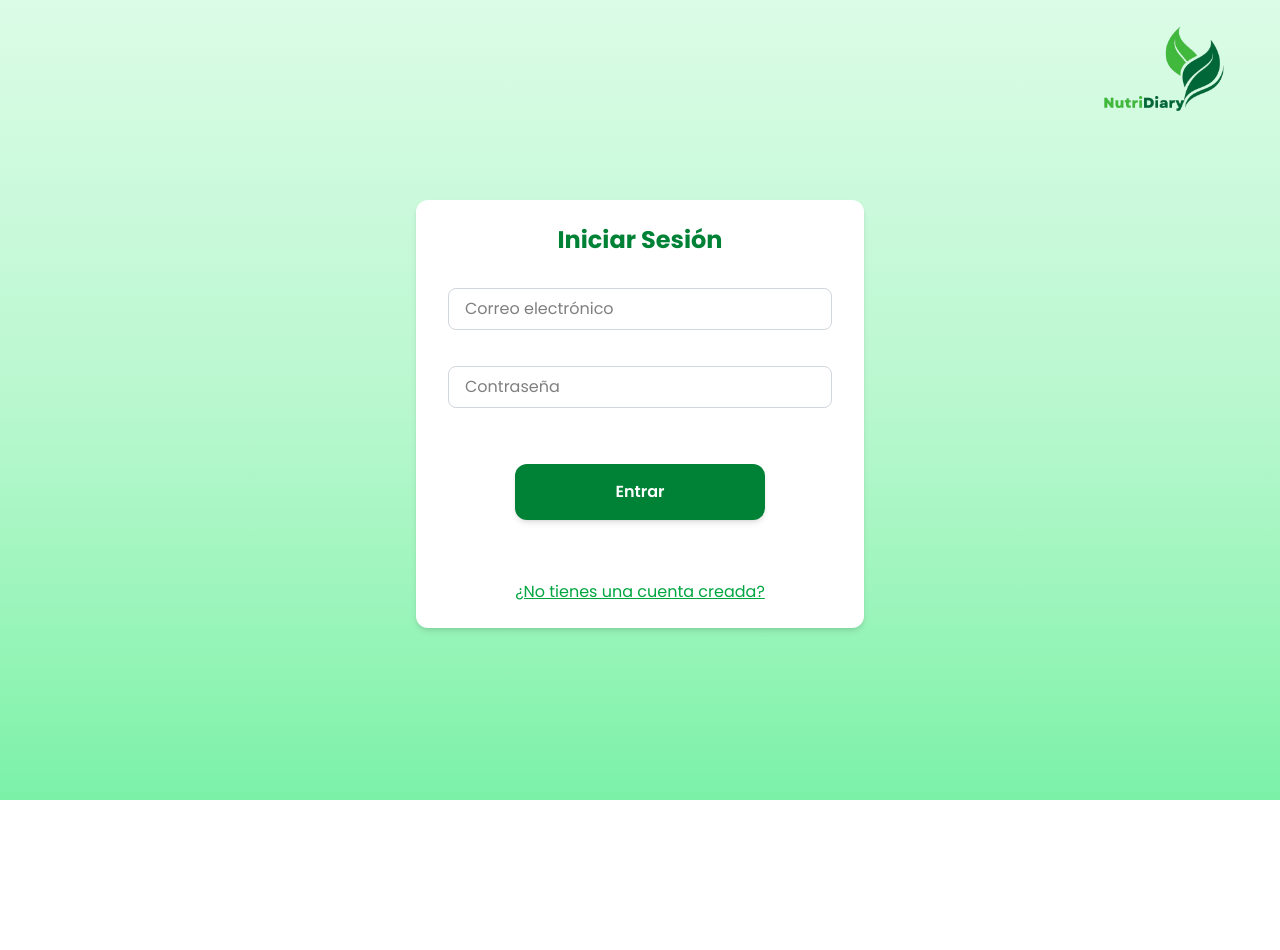
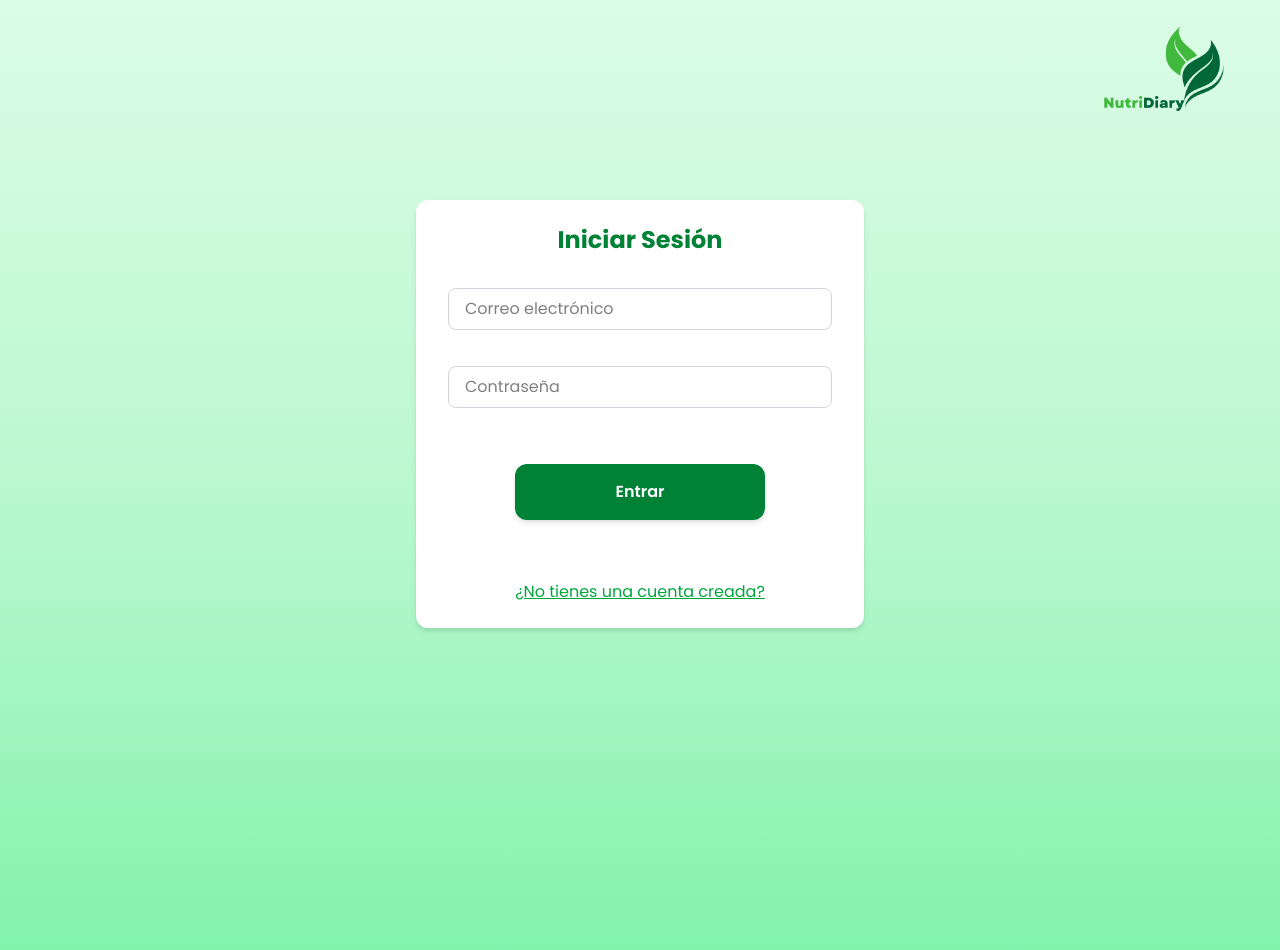
Before and after one commit to Antxon05/front-tfggestioncalorias, a React (Vite) app: page /login in a window 1280 px wide. Shown: the top 950 px of the page. Before the commit the page ends 800 px from the top, so only its background shows below. Built offline with nearby package versions, Linux system fonts and the light colour scheme; sample sign-in values are in the browser's storage.

Commit message:
Corrección y se añade transiciones entre pantallas

```diff
--- /dev/null
+++ b/src/animations/AnimatedPageWrapper.tsx
@@ -0,0 +1,26 @@
+import { motion } from "framer-motion";
+
+const animation = {
+  initial: { opacity: 0, y: 20 },
+  animate: { opacity: 1, y: 0 },
+  exit: { opacity: 0, y: -20 },
+  transition: { duration: 0.5 },
+};
+
+export default function AnimatedPageWrapper({
+  children,
+}: {
+  children: React.ReactNode;
+}) {
+  return (
+    <motion.div
+      initial={animation.initial}
+      animate={animation.animate}
+      exit={animation.exit}
+      transition={animation.transition}
+      className="min-h-screen"
+    >
+      {children}
+    </motion.div>
+  );
+}
--- a/src/components/layout/CreateProfileForm.tsx
+++ b/src/components/layout/CreateProfileForm.tsx
@@ -35,6 +35,10 @@ function CreateProfileForm() {
     e.preventDefault();
     setError("");
 
+    const edadNum = parseInt(formData.edad);
+    const pesoNum = parseFloat(formData.peso);
+    const alturaNum = parseFloat(formData.altura);
+
     if (
       !formData.edad ||
       !formData.genero ||
@@ -44,6 +48,21 @@ function CreateProfileForm() {
       !formData.objetivo
     ) {
       setError("Por favor rellena todos los campos.");
+      return;
+    }
+
+    if (
+      isNaN(edadNum) ||
+      edadNum < 14 ||
+      edadNum > 120 ||
+      isNaN(pesoNum) ||
+      pesoNum < 30 ||
+      pesoNum > 300 ||
+      isNaN(alturaNum) ||
+      alturaNum < 100 ||
+      alturaNum > 250
+    ) {
+      setError("Introduce valores válidos");
       return;
     }
 
--- a/src/components/layout/ListaAlimentos.tsx
+++ b/src/components/layout/ListaAlimentos.tsx
@@ -109,7 +109,7 @@ function ListaAlimentos({ dayMoment, onAdded }: Props) {
       setFoods((prevFoods) => prevFoods.filter((food) => food.id !== id));
       setError(null);
     } catch (err: any) {
-      setError(err.message);
+      console.log(err);
     }
   };
 
@@ -207,7 +207,6 @@ function ListaAlimentos({ dayMoment, onAdded }: Props) {
         </div>
       </form>
 
-      {error && <p className="text-red-600 font-medium mt-2">{error}</p>}
       <div className="flex justify-end">
         <button onClick={refrescList}>
           <Image src={recharge} alt="" />
--- a/src/pages/CreateProfile.tsx
+++ b/src/pages/CreateProfile.tsx
@@ -1,3 +1,4 @@
+import AnimatedPageWrapper from "../animations/AnimatedPageWrapper";
 import CreateProfileForm from "../components/layout/CreateProfileForm";
 import Navbar from "../components/layout/Navbar";
 
@@ -5,7 +6,9 @@ function CreateProfile() {
   return (
     <>
       <Navbar />
-      <CreateProfileForm></CreateProfileForm>
+      <AnimatedPageWrapper>
+        <CreateProfileForm></CreateProfileForm>
+      </AnimatedPageWrapper>
     </>
   );
 }
--- a/src/pages/Dashboard.tsx
+++ b/src/pages/Dashboard.tsx
@@ -3,6 +3,7 @@ import Navbar from "../components/layout/Navbar";
 import fetchUserData from "../services/UserService";
 import InfoCard from "../components/ui/InfoCard";
 import RegisteredFoodTable from "../components/layout/FoodRecordTable";
+import AnimatedPageWrapper from "../animations/AnimatedPageWrapper";
 
 function Dashboard() {
   const [dailySummary, setDailySummary] = useState<any>(null);
@@ -43,6 +44,7 @@ function Dashboard() {
 
   return (
     <>
+      <AnimatedPageWrapper>
         <Navbar />
         <div className="mt-30 w-[90%] mx-auto px-4">
           <InfoCard
@@ -79,6 +81,7 @@ function Dashboard() {
             </div>
           </div>
         </div>
+      </AnimatedPageWrapper>
     </>
   );
 }
--- a/src/pages/Home.tsx
+++ b/src/pages/Home.tsx
@@ -4,6 +4,7 @@ import Navbar from "../components/layout/Navbar";
 import { Link } from "react-router-dom";
 import { motion } from "framer-motion";
 import { useEffect } from "react";
+import AnimatedPageWrapper from "../animations/AnimatedPageWrapper";
 
 const heading = "bienvenid@";
 
@@ -16,6 +17,7 @@ function Home() {
   return (
     <>
       <Navbar />
+      <AnimatedPageWrapper>
         <div className="min-h-screen flex flex-wrap justify-evenly items-center p-4 text-green-700 font-poppins ">
           <div>
             <motion.h1
@@ -58,6 +60,7 @@ function Home() {
             </p>
           </div>
         </div>
+      </AnimatedPageWrapper>
     </>
   );
 }
--- a/src/pages/Login.tsx
+++ b/src/pages/Login.tsx
@@ -1,3 +1,4 @@
+import AnimatedPageWrapper from "../animations/AnimatedPageWrapper";
 import LoginForm from "../components/layout/LoginForm";
 import Navbar from "../components/layout/Navbar";
 
@@ -5,7 +6,9 @@ function Login() {
   return (
     <>
       <Navbar />
-      <LoginForm></LoginForm>
+      <AnimatedPageWrapper>
+        <LoginForm></LoginForm>
+      </AnimatedPageWrapper>
     </>
   );
 }
--- a/src/pages/Register.tsx
+++ b/src/pages/Register.tsx
@@ -1,3 +1,4 @@
+import AnimatedPageWrapper from "../animations/AnimatedPageWrapper";
 import Navbar from "../components/layout/Navbar";
 import RegistryForm from "../components/layout/RegistryForm";
 
@@ -5,7 +6,9 @@ function Register() {
   return (
     <>
       <Navbar />
-      <RegistryForm></RegistryForm>
+      <AnimatedPageWrapper>
+        <RegistryForm></RegistryForm>
+      </AnimatedPageWrapper>
     </>
   );
 }
--- a/src/pages/TargetCalories.tsx
+++ b/src/pages/TargetCalories.tsx
@@ -2,6 +2,7 @@ import { useNavigate } from "react-router-dom";
 import Navbar from "../components/layout/Navbar";
 import NextButton from "../components/ui/NextButton";
 import { useEffect, useState } from "react";
+import AnimatedPageWrapper from "../animations/AnimatedPageWrapper";
 
 function TargetCalories() {
   const navigate = useNavigate();
@@ -44,6 +45,7 @@ function TargetCalories() {
   return (
     <>
       <Navbar />
+      <AnimatedPageWrapper>
         <h2 className="text-2xl font-bold mb-6 text-green-700 text-center">
           Gracias por compartir tus datos!
         </h2>
@@ -59,6 +61,7 @@ function TargetCalories() {
         <div className="fixed bottom-0 right-0 mb-10 mr-10">
           <NextButton onClick={handleSubmit} />
         </div>
+      </AnimatedPageWrapper>
     </>
   );
 }
```
Lines whose indentation alone changed are shown as unchanged.
